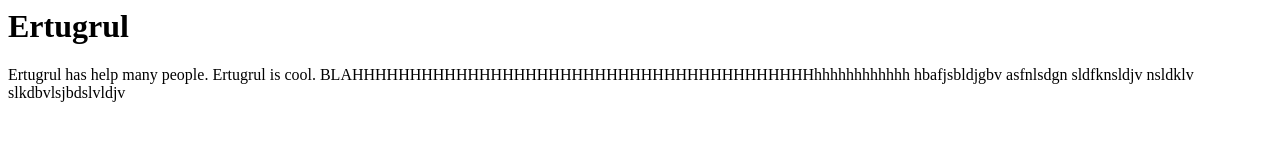
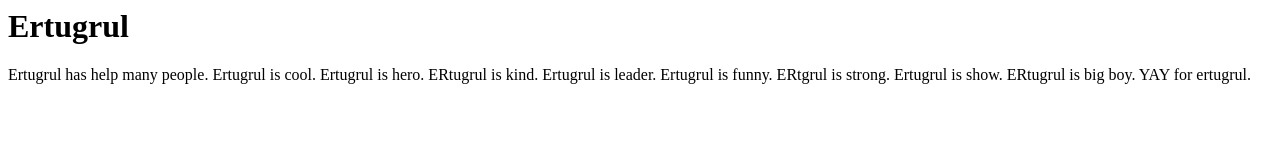
Before and after one commit to mayayjabri/Ertugrul, a plain HTML site: page index.html in a window 1280 px wide. Drawn offline with Linux system fonts and the light colour scheme.

Commit message:
Update index.html

```diff
--- a/index.html
+++ b/index.html
@@ -1,2 +1,2 @@
 <h1>Ertugrul</h1>
-<p>Ertugrul has help many people. Ertugrul is cool. BLAHHHHHHHHHHHHHHHHHHHHHHHHHHHHHHHHHHHHHHHHhhhhhhhhhhhh hbafjsbldjgbv asfnlsdgn sldfknsldjv nsldklv  slkdbvlsjbdslvldjv</p>
+<p>Ertugrul has help many people. Ertugrul is cool. Ertugrul is hero. ERtugrul is kind. Ertugrul is leader. Ertugrul is funny. ERtgrul is strong. Ertugrul is show. ERtugrul is big boy. YAY for ertugrul.</p>
```
